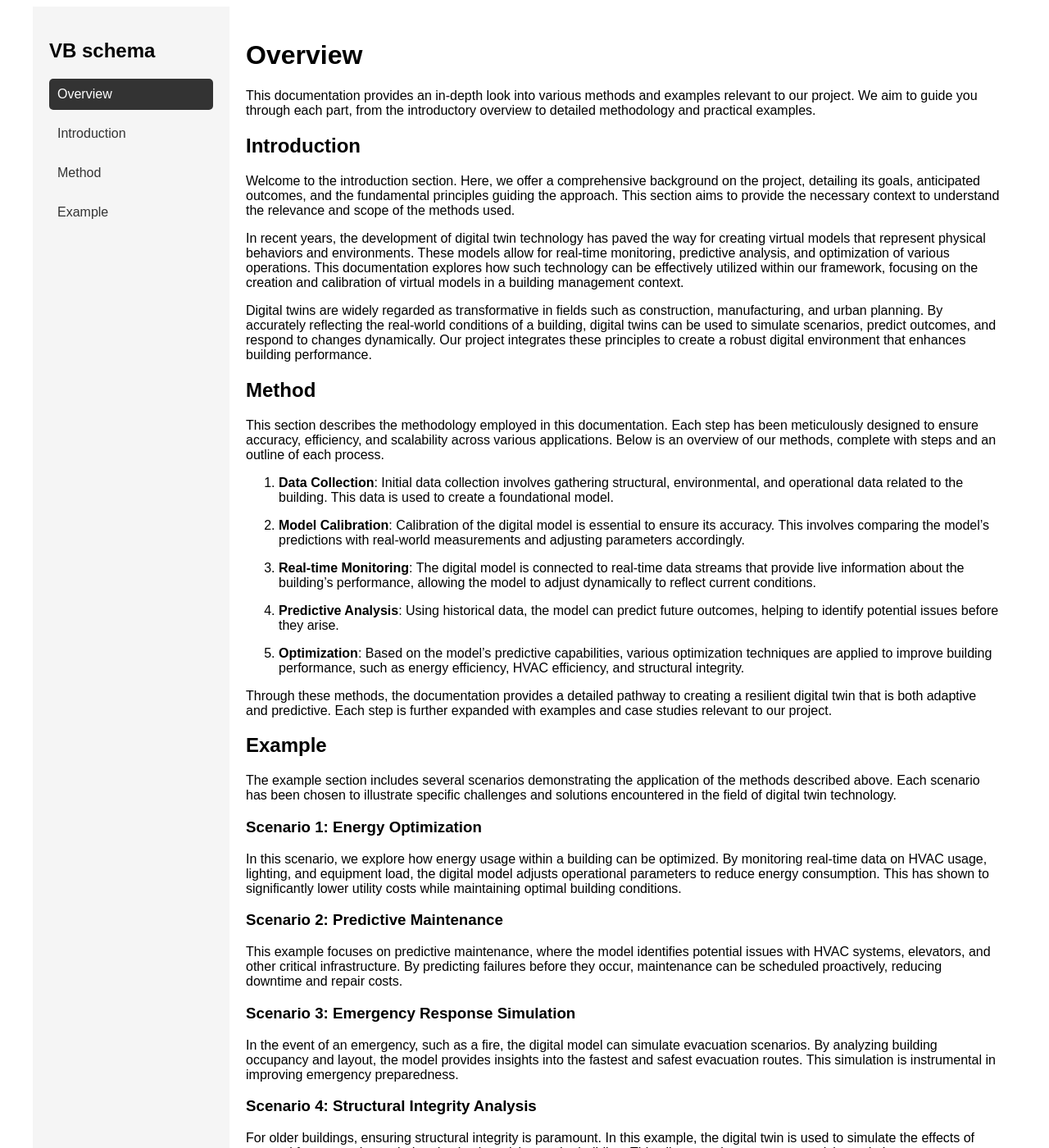
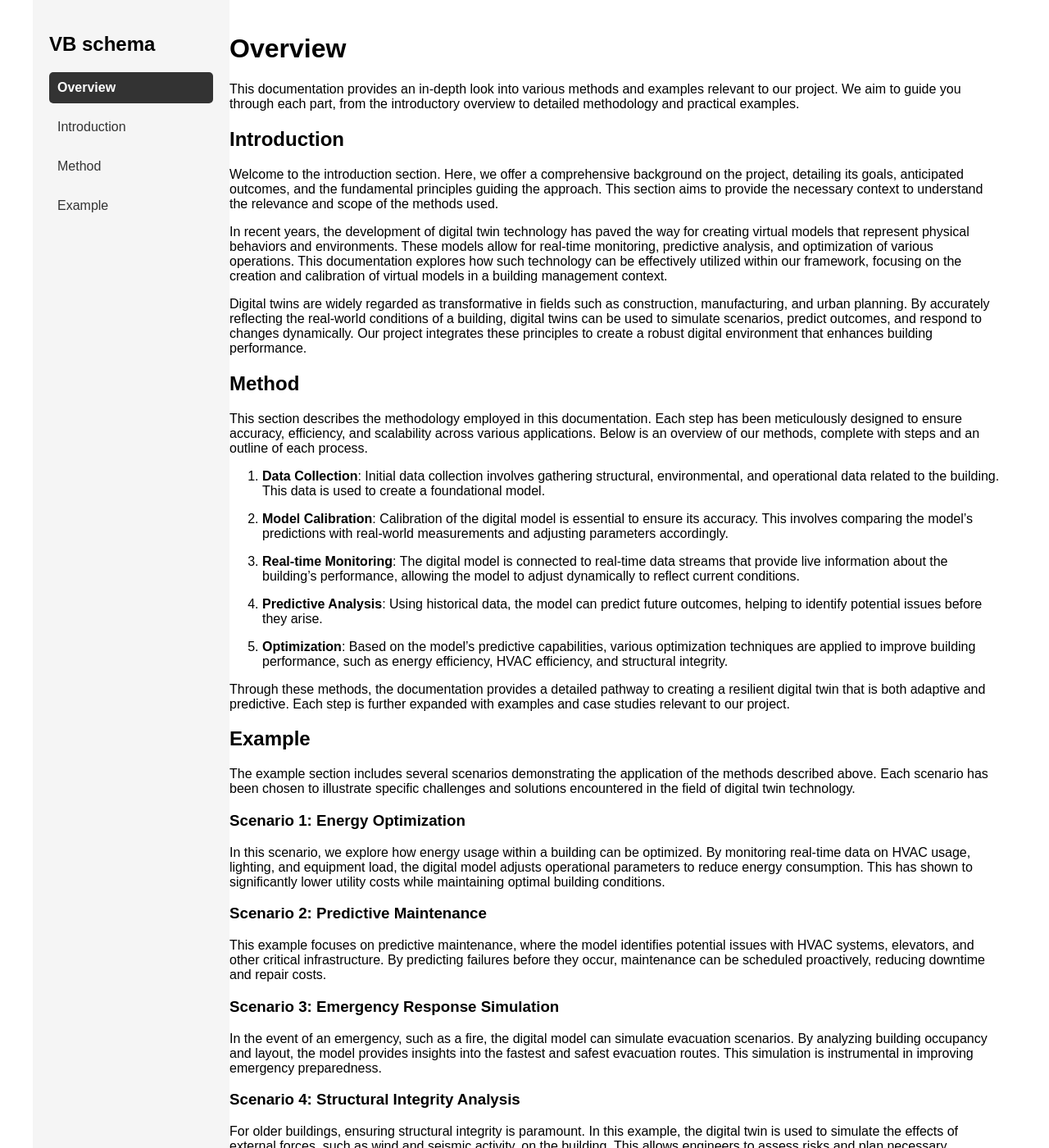
Before and after one commit to SKKU-BIST/SKLU-BIST.github.io, a Jekyll site: the page built from index.md, in a window 1280 px wide and 1400 px high. Shown: the whole window at 82% size. Built offline with Jekyll 4.4.1, drawn with Linux system fonts in a browser that asks for light colours.

Commit message:
Update default.html

```diff
--- a/_layouts/default.html
+++ b/_layouts/default.html
@@ -8,16 +8,22 @@
         /* 기본 스타일 */
         body {
             font-family: Arial, sans-serif;
+            margin: 0;
+            display: flex;
         }
         .container {
             display: flex;
             max-width: 1200px;
             margin: 0 auto;
+            width: 100%;
         }
         aside {
             width: 200px;
             padding: 20px;
             background: #f5f5f5;
+            position: fixed;
+            height: 100vh;
+            overflow-y: auto;
         }
         aside h2 {
             font-size: 1.5em;
@@ -43,10 +49,12 @@
         aside ul li a.active {
             background-color: #333;
             color: #fff;
+            font-weight: bold;
         }
         main {
             flex: 1;
             padding: 20px;
+            margin-left: 220px; /* 사이드바 공간 확보 */
         }
     </style>
 </head>
@@ -57,7 +65,9 @@
             <ul>
                 {% for item in site.data.navigation %}
                 <li>
-                    <a href="{{ item.url }}" class="{% if page.url == item.url or (page.url == '/' and item.url == '/index') %}active{% endif %}">{{ item.title }}</a>
+                    <a href="{{ item.url }}" class="{% if page.url == item.url or (page.url == '/' and item.url == '/index') %}active{% endif %}">
+                        {{ item.title }}
+                    </a>
                 </li>
                 {% endfor %}
             </ul>
```
